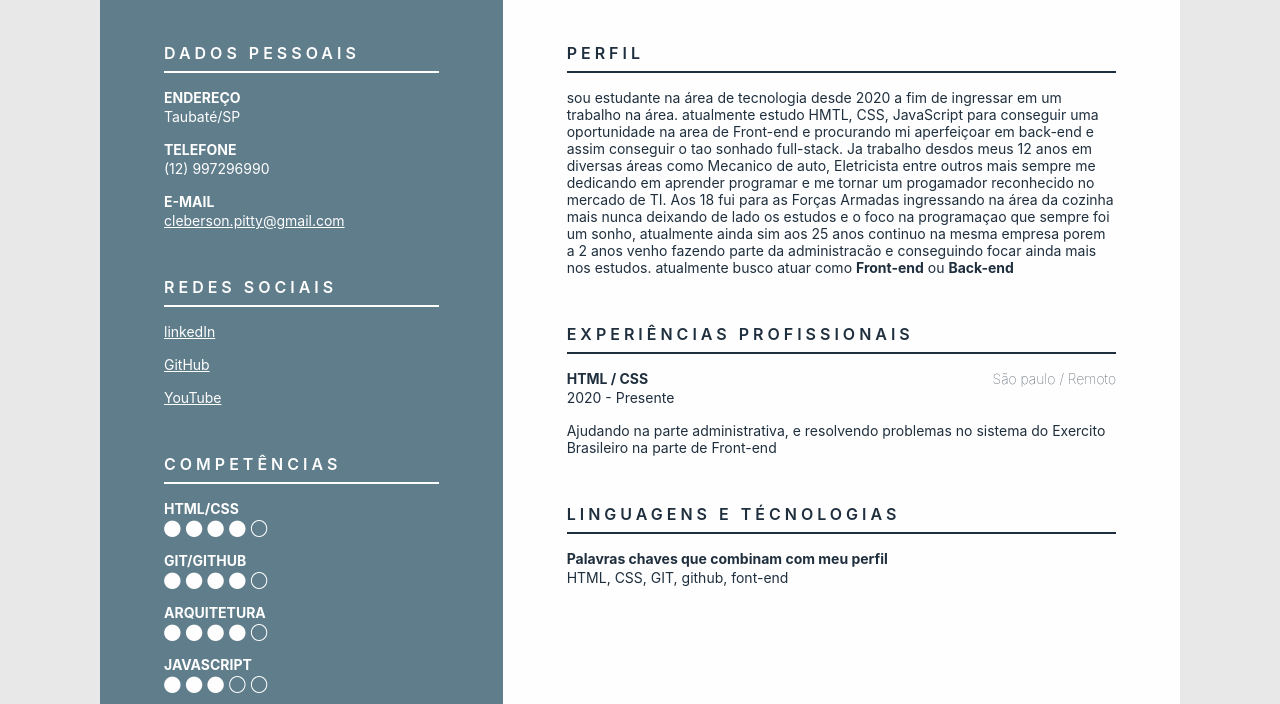
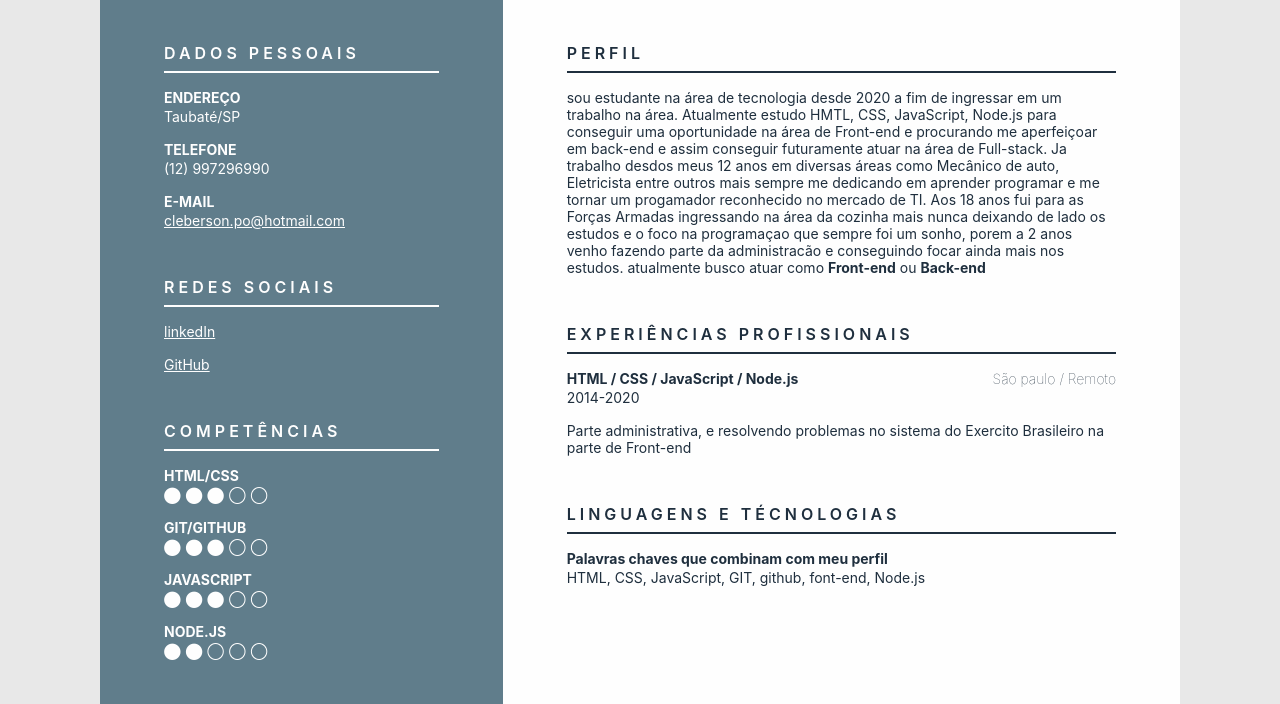
Before and after one commit to cleberson012/Resume, a plain HTML site: page index.html in a window 1280 px wide. Shown: the part 233-937 px from the top of the page. Drawn offline with Linux system fonts and the light colour scheme.

Commit message:
current changes

```diff
--- a/index.html
+++ b/index.html
@@ -36,7 +36,7 @@
 
                 <article>
                 <header>E-mail</header>
-                <a href="http://cleberson.pitty@gmail.com">cleberson.pitty@gmail.com</a>
+                <a href="http://cleberson.po@hotmail.com">cleberson.po@hotmail.com</a>
 
                 </article>
 
@@ -52,9 +52,6 @@
                     <a href="https://github.com/cleberson012" target="_blank">GitHub</a>
                 </article>
 
-                <article>
-                    <a href="https://www.youtube.com/channel/UCNVobmgZPXBL_1ujL1pI7hQ" target="_blank">YouTube</a>
-                </article>
 
             </section>
 
@@ -62,25 +59,25 @@
                 <header>Competências</header>
                 <article>
                     <header>HTML/CSS</header>
-                    <span class="skill-level">⬤⬤⬤⬤◯</span>
+                    <span class="skill-level">⬤⬤⬤◯◯</span>
 
                 </article>
 
                 <article>
                     <header>git/github</header>
-                    <span class="skill-level">⬤⬤⬤⬤◯</span>
-
-                </article>
-
-                <article>
-                    <header>Arquitetura</header>
-                    <span class="skill-level">⬤⬤⬤⬤◯</span>
+                    <span class="skill-level">⬤⬤⬤◯◯</span>
 
                 </article>
 
                 <article>
                     <header>JavaScript</header>
                     <span class="skill-level">⬤⬤⬤◯◯</span>
+
+                </article>
+
+                <article>
+                    <header>Node.js</header>
+                    <span class="skill-level">⬤⬤◯◯◯</span>
 
                 </article>
 
@@ -91,14 +88,14 @@
                 <header>Idiomas</header>
                 <article>
                     <header>Inglês</header>
-                    <span class="skill-level">⬤⬤◯◯◯</span>
+                    <span class="skill-level">⬤◯◯◯◯</span>
                 </article>
             </section>
 
             <section>
                 <header>Hobbies</header>
                 <article>
-                    Programar, Videogame, musicas, esportes
+                    Programar, Videogame, Musicas, Esportes
                 </article>
             </section>
         </nav>
@@ -107,7 +104,7 @@
             <section>
                 <header>Perfil</header>
                 <article>
-                    sou estudante na área de tecnologia desde 2020 a fim de ingressar em um trabalho na área. atualmente estudo HMTL, CSS, JavaScript para conseguir uma oportunidade na area de Front-end e procurando mi aperfeiçoar em back-end e assim conseguir o tao sonhado full-stack. Ja trabalho desdos meus 12 anos em diversas áreas como Mecanico de auto, Eletricista entre outros mais sempre me dedicando em aprender programar e me tornar um progamador reconhecido no mercado de TI. Aos 18 fui para as Forças Armadas ingressando na área da cozinha mais nunca deixando de lado os estudos e o foco na programaçao que sempre foi um sonho, atualmente ainda sim aos 25 anos continuo na mesma empresa porem a 2 anos venho fazendo parte da administracão e conseguindo focar ainda mais nos estudos. atualmente busco atuar como <strong>Front-end</strong> ou <strong>Back-end</strong>
+                    sou estudante na área de tecnologia desde 2020 a fim de ingressar em um trabalho na área. Atualmente estudo HMTL, CSS, JavaScript, Node.js para conseguir uma oportunidade na área de Front-end e procurando me aperfeiçoar em back-end e assim conseguir futuramente atuar na área de Full-stack. Ja trabalho desdos meus 12 anos em diversas áreas como Mecânico de auto, Eletricista entre outros mais sempre me dedicando em aprender programar e me tornar um progamador reconhecido no mercado de TI. Aos 18 anos fui para as Forças Armadas ingressando na área da cozinha mais nunca deixando de lado os estudos e o foco na programaçao que sempre foi um sonho, porem a 2 anos venho fazendo parte da administracão e conseguindo focar ainda mais nos estudos. atualmente busco atuar como <strong>Front-end</strong> ou <strong>Back-end</strong>
                 </article>
             </section>
 
@@ -116,16 +113,16 @@
                 <article>
                     <header>
                         <section class="tittle">
-                        HTML / CSS
+                        HTML / CSS / JavaScript / Node.js
                     </section>
                     <aside class="local">
                         São paulo / Remoto
                     </aside>
                     </header>
                     <section class="subtitle">
-                        2020 - Presente
+                        2014-2020
                     </section>
-                    Ajudando na parte administrativa, e resolvendo problemas no sistema do Exercito Brasileiro na parte de Front-end
+                    Parte administrativa, e resolvendo problemas no sistema do Exercito Brasileiro na parte de Front-end
                 </article>
 
             </section>
@@ -138,7 +135,7 @@
                            Palavras chaves que combinam com meu perfil
                         </section>
                     </header>
-                    HTML, CSS, GIT, github, font-end
+                    HTML, CSS, JavaScript, GIT, github, font-end, Node.js
                 </article>
 
             </section>
```
